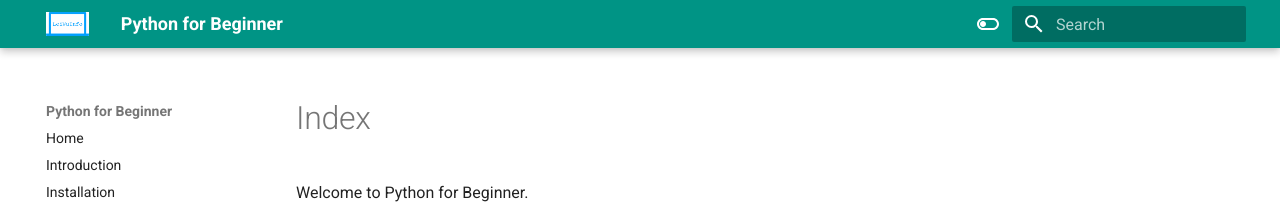
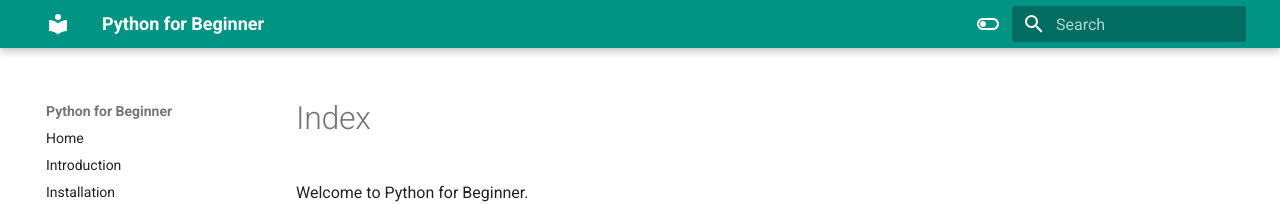
Before and after one commit to leiwu84/python-for-beginner, an MkDocs documentation site: the page built from docs/Index.md, in a window 1280 px wide. Shown: the top 204 px of the page. Built offline with MkDocs 1.6.1 and Material for MkDocs 9.7.7, drawn with Linux system fonts in a browser that asks for light colours.

Commit message:
Update mkdocs.yml

```diff
--- a/mkdocs.yml
+++ b/mkdocs.yml
@@ -3,7 +3,6 @@ site_name: Python for Beginner
 docs_dir: docs
 theme:
   name: material
-  logo: images/logo.png
   features:
     - navigation.expand
     - navigation.top
```
